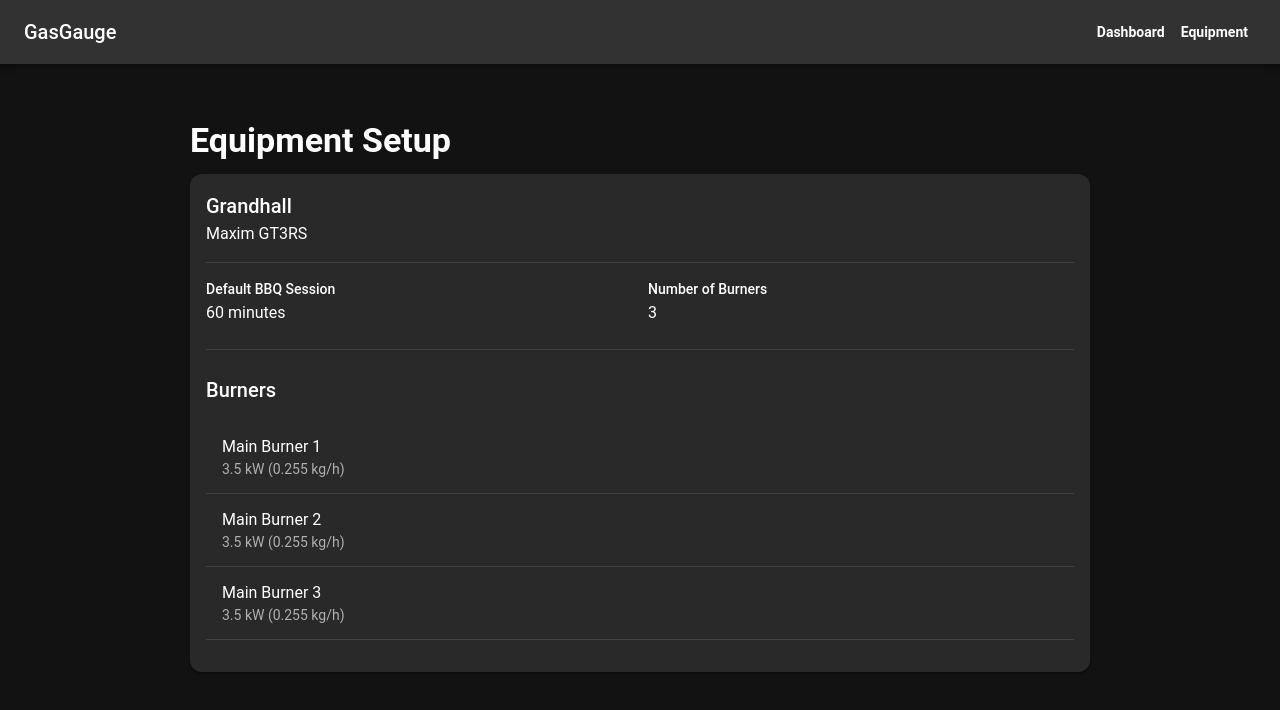
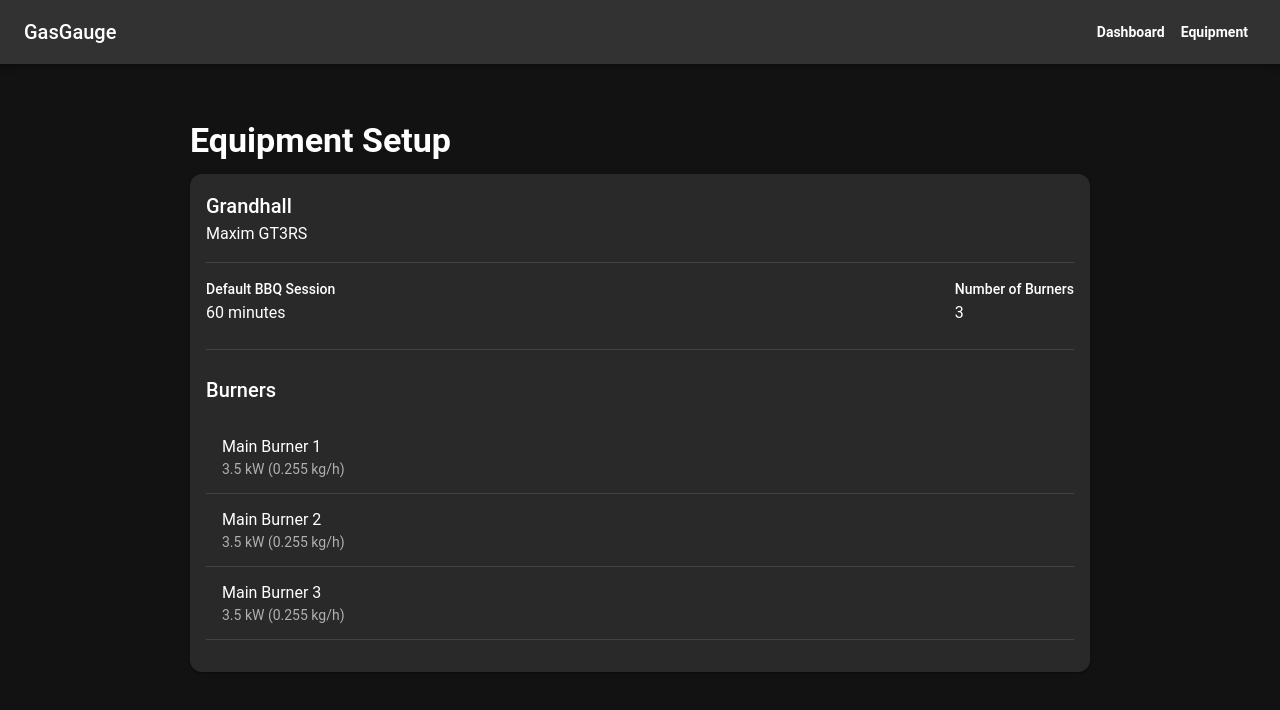
Before and after one commit to yossibarel-sudo/gasgauge, a React (Vite) app: page /equipment in a window 1280 px wide. Shown: the top 710 px of the page. Built offline with nearby package versions, Linux system fonts and the light colour scheme.

Commit message:
stabilize equipment page and navigation

```diff
--- a/src/pages/EquipmentPage.tsx
+++ b/src/pages/EquipmentPage.tsx
@@ -3,7 +3,6 @@ import {
   Card,
   CardContent,
   Divider,
-  Grid,
   List,
   ListItem,
   ListItemText,
@@ -11,6 +10,7 @@ import {
 } from "@mui/material";
 
 import { defaultEquipment } from "../services/defaultEquipment";
+import type { Burner } from "../models/Equipment";
 
 export default function EquipmentPage() {
   const equipment = defaultEquipment;
@@ -33,8 +33,14 @@ export default function EquipmentPage() {
 
           <Divider sx={{ my: 2 }} />
 
-          <Grid container spacing={2}>
-            <Grid size={{ xs: 12, sm: 6 }}>
+          <Box
+            sx={{
+              display: "flex",
+              justifyContent: "space-between",
+              mb: 3,
+            }}
+          >
+            <Box>
               <Typography variant="subtitle2">
                 Default BBQ Session
               </Typography>
@@ -42,9 +48,9 @@ export default function EquipmentPage() {
               <Typography>
                 {equipment.defaultSessionDurationMinutes} minutes
               </Typography>
-            </Grid>
+            </Box>
 
-            <Grid size={{ xs: 12, sm: 6 }}>
+            <Box>
               <Typography variant="subtitle2">
                 Number of Burners
               </Typography>
@@ -52,8 +58,8 @@ export default function EquipmentPage() {
               <Typography>
                 {equipment.burners.length}
               </Typography>
-            </Grid>
-          </Grid>
+            </Box>
+          </Box>
 
           <Divider sx={{ my: 3 }} />
 
@@ -62,7 +68,7 @@ export default function EquipmentPage() {
           </Typography>
 
           <List>
-            {equipment.burners.map((burner) => (
+            {equipment.burners.map((burner: Burner) => (
               <ListItem key={burner.id} divider>
                 <ListItemText
                   primary={burner.name}
```
Also changed, not shown: src/services/EquipmentService.ts (added, +21 -0 lines), src/services/InstallationService.ts (added, +21 -0 lines).
